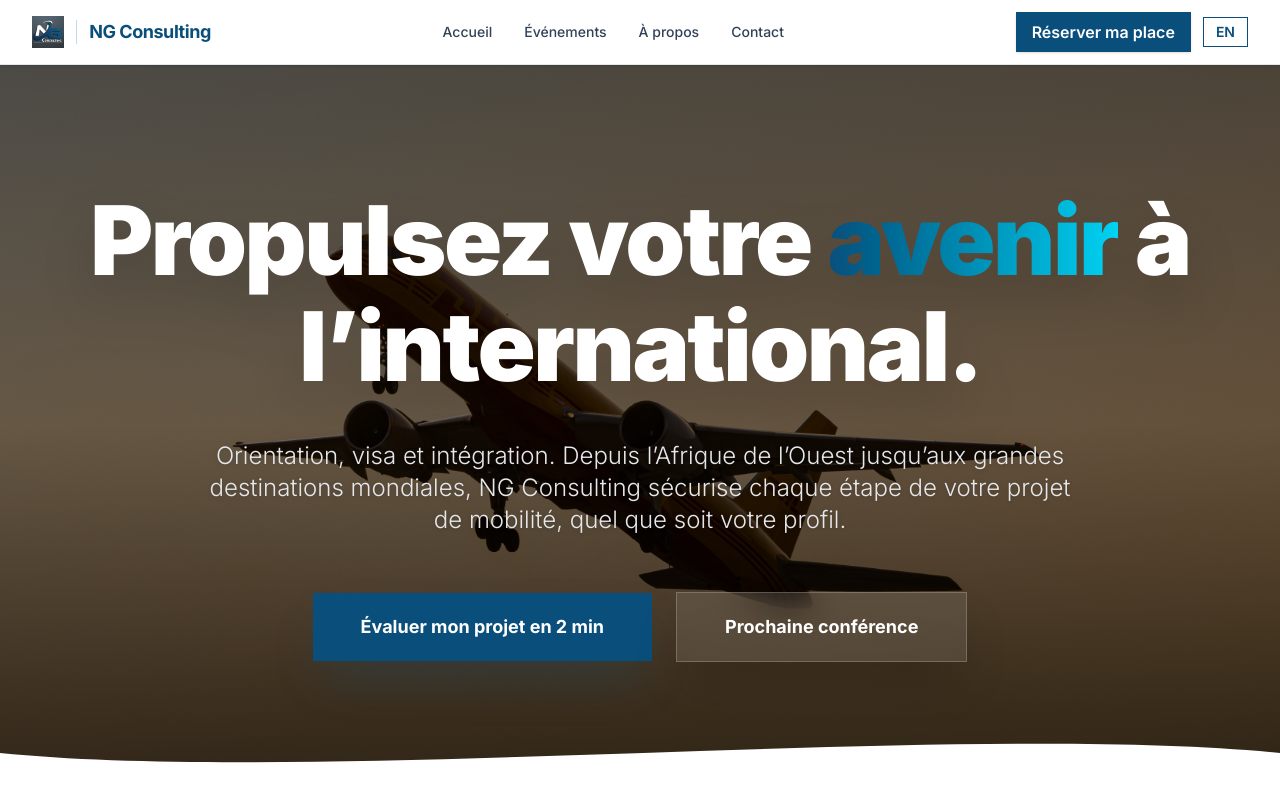
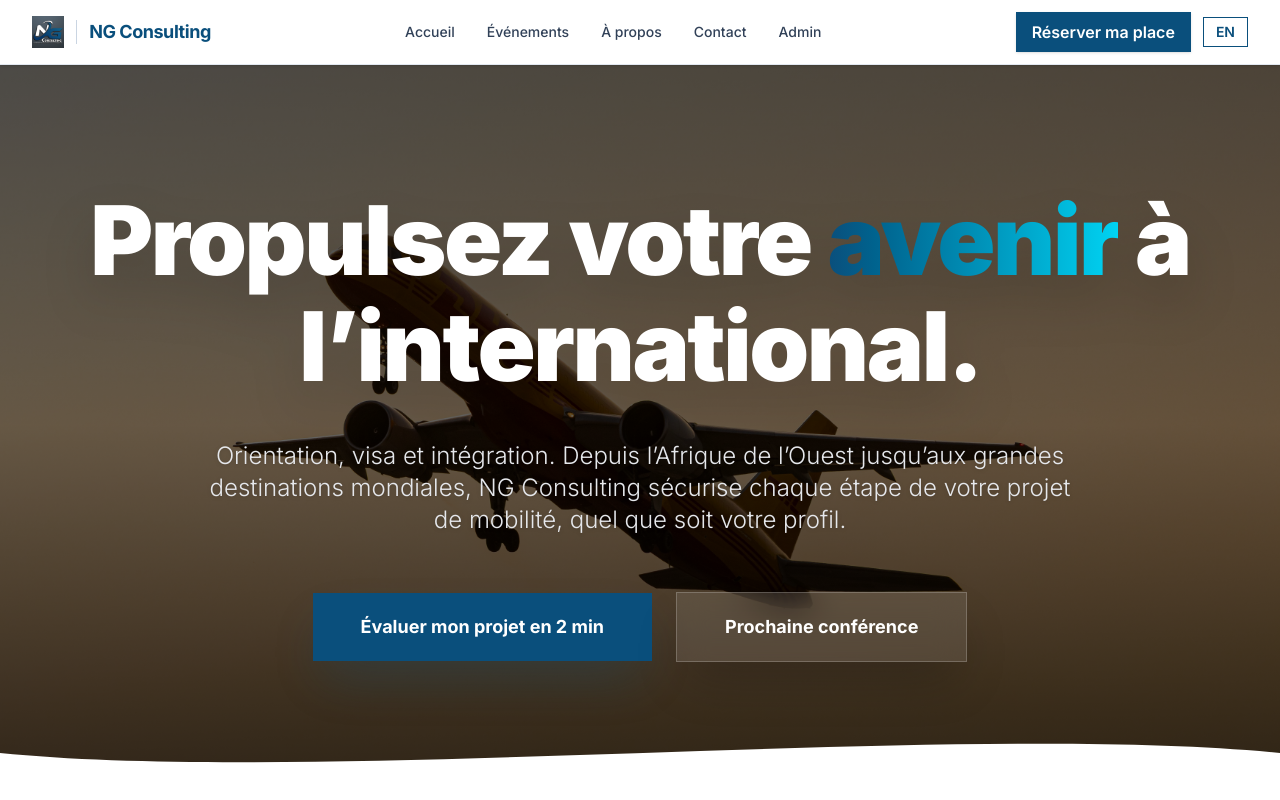
Before and after one commit to PATAWALA/NG-Consulting-Orientation-Visa-Ghana, a Next.js app: page / in a window 1280 px wide. Shown: the top 800 px of the page. Built offline with nearby package versions, Linux system fonts and the light colour scheme.

Commit message:
5 update

```diff
--- a/src/components/Navbar.tsx
+++ b/src/components/Navbar.tsx
@@ -15,7 +15,7 @@ export default function Navbar() {
     { href: "/evenements", label: "Événements" },
     { href: "/apropos", label: "À propos" },
     { href: "/contact", label: "Contact" },
-
+    { href: "/admin", label: "Admin" },
   ];
 
   return (
```
